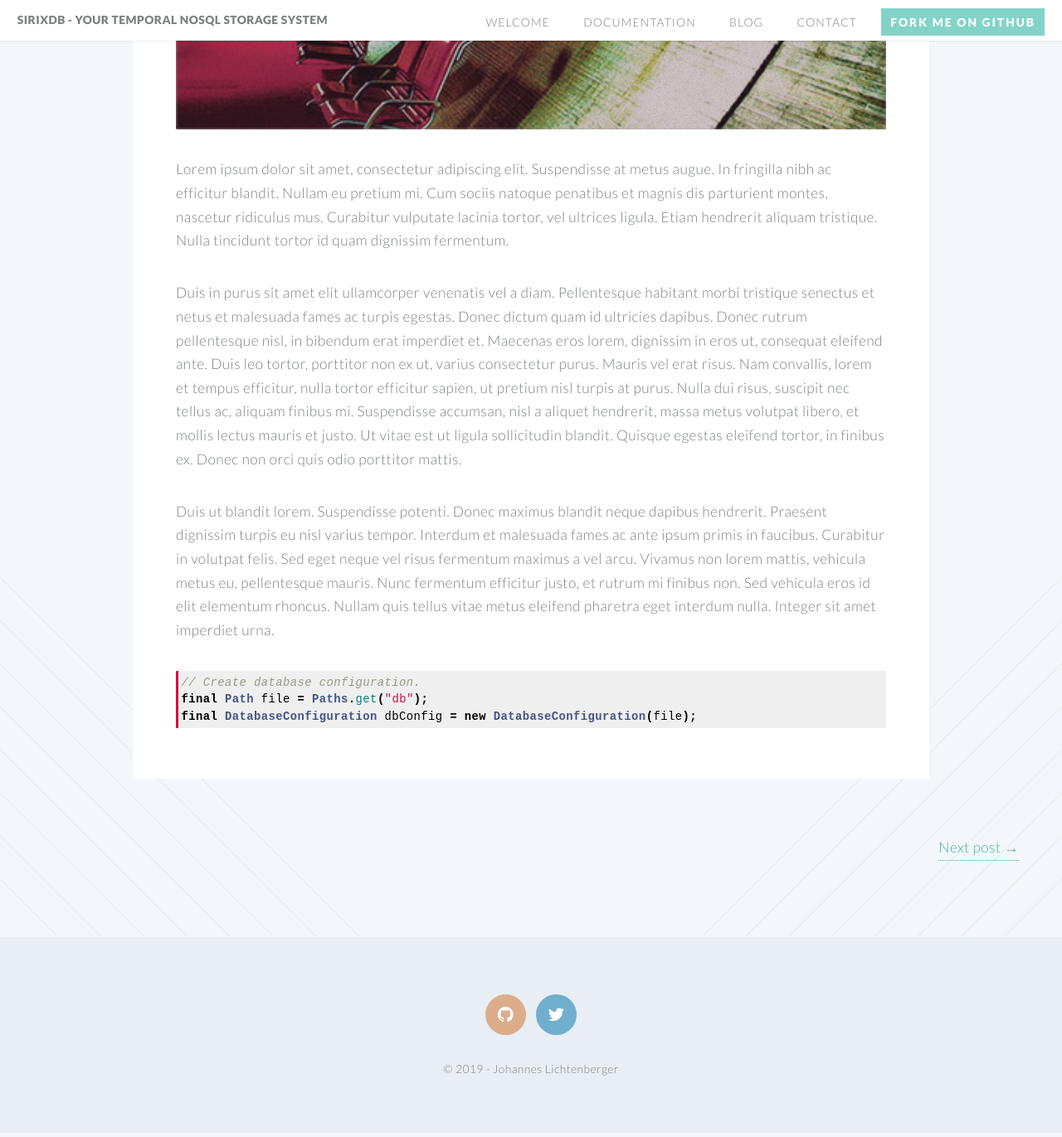
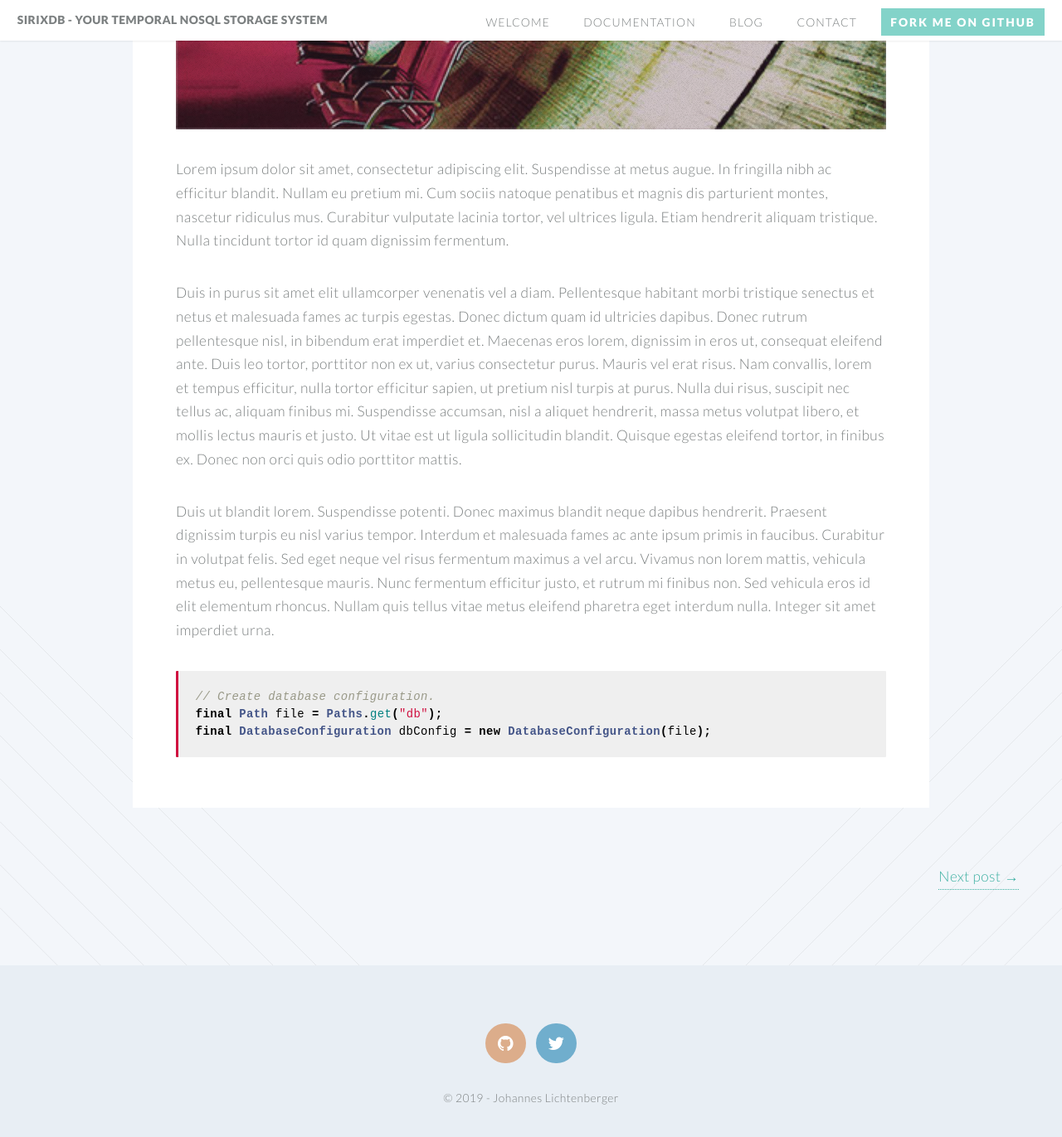
Before and after one commit to sirixdb/sirixdb.github.io, a Jekyll site: the page built from _posts/2014-08-07-first-post.markdown, in a window 1280 px wide and 1400 px high, scrolled down 654 px. Shown: the top 1371 px of the window at 83% size. Built offline with Jekyll 4.4.1, drawn with Linux system fonts in a browser that asks for light colours.

Commit message:
Update style.css

```diff
--- a/css/style.css
+++ b/css/style.css
@@ -1115,7 +1115,7 @@ section.markdown > p {
 pre.highlight {
   margin-top: 0.5em;
   margin-bottom: 0.5em;
-  padding: .2em;
+  padding: 1.2em;
   /** border: 1px solid #dbdbdb; **/
   background-color: #efefef;
   color: #000000;
```
